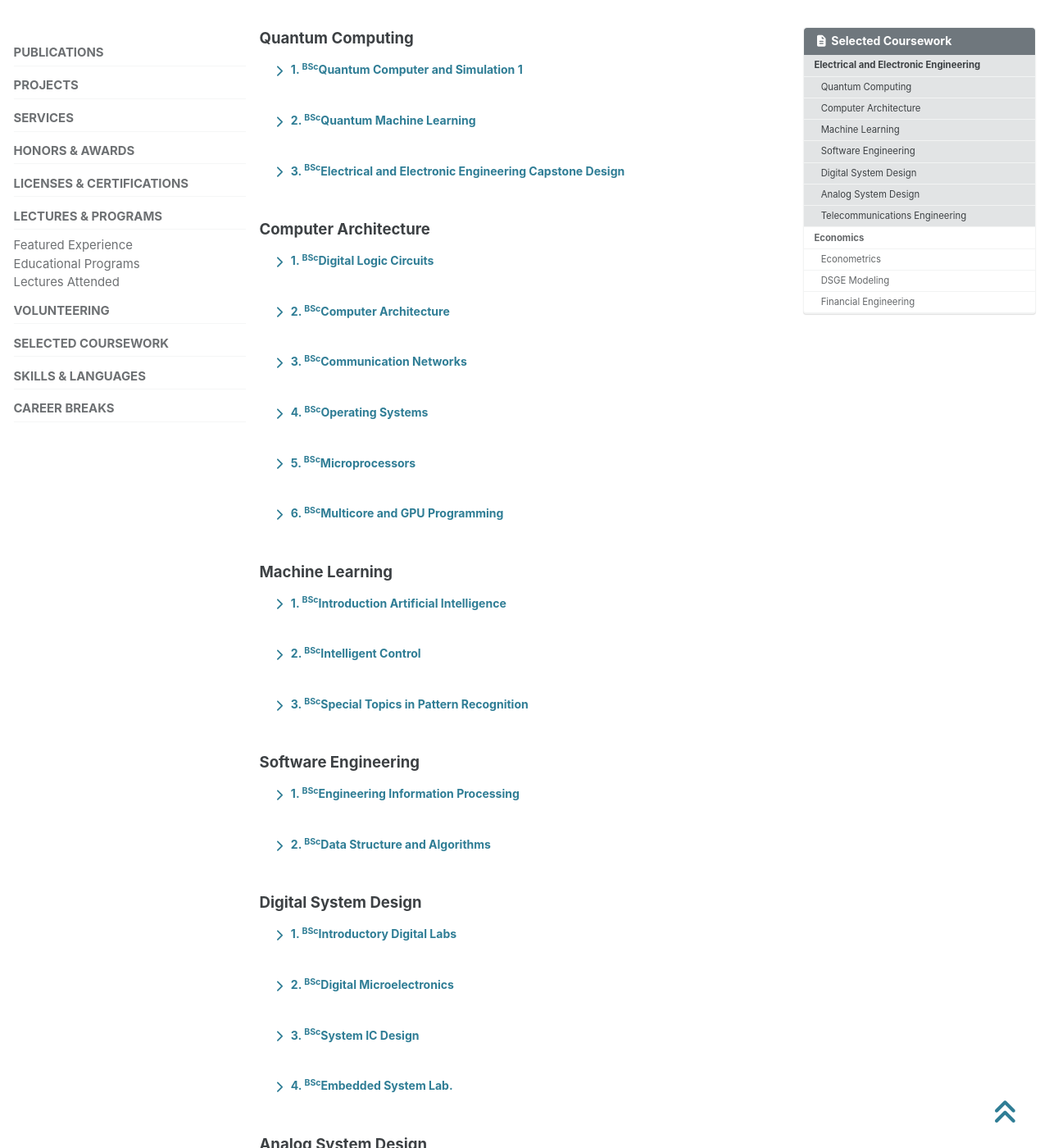
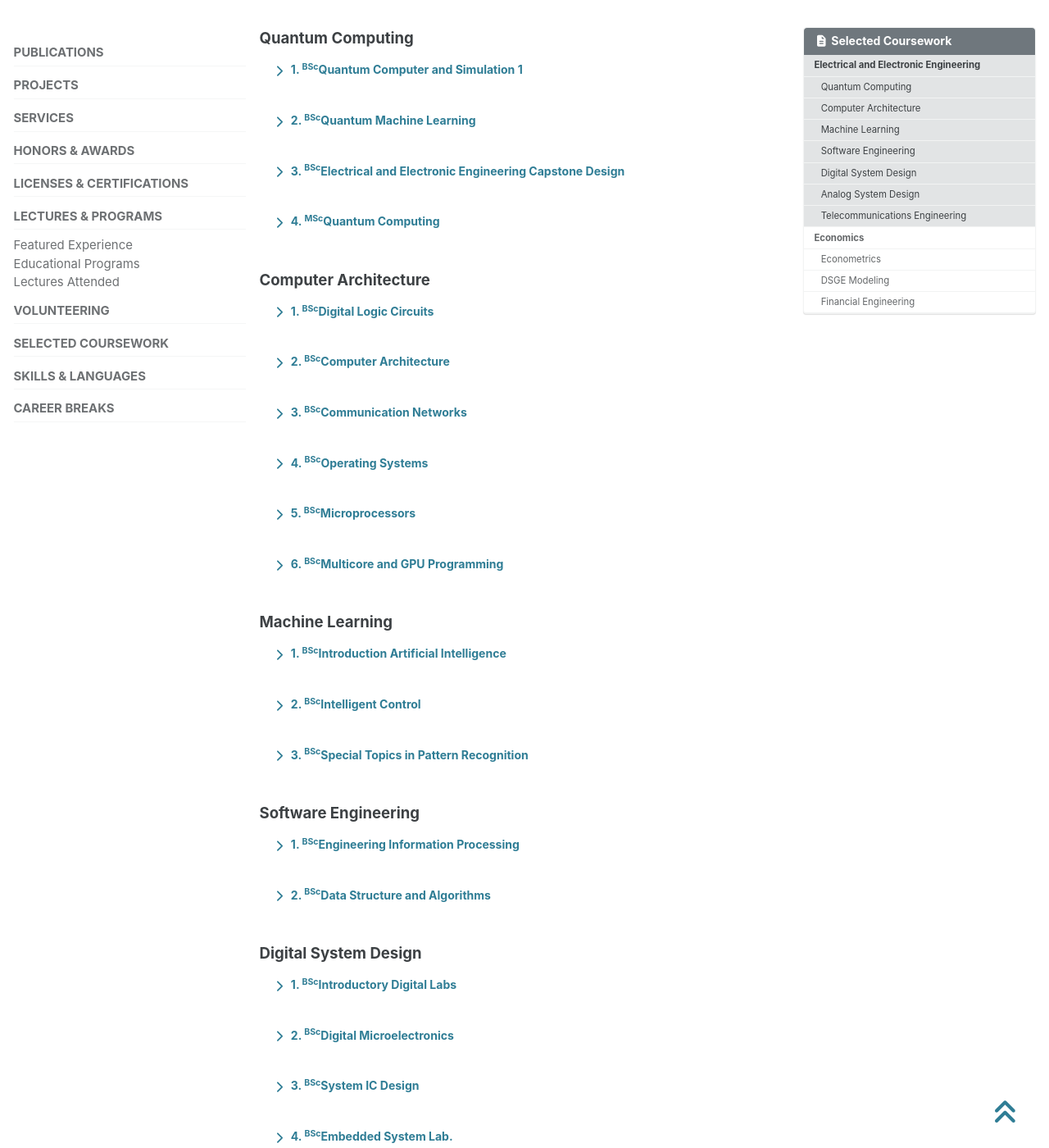
Before and after one commit to fluorite42/fluorite42.github.io, a Jekyll site: the page built from _portfolio/coursework.md, in a window 1280 px wide and 1400 px high, scrolled down 210 px. Shown: the whole window at 82% size. Built offline with Jekyll 4.4.1, drawn with Linux system fonts in a browser that asks for light colours; cached includes are drawn as plain includes; some of the changed text lies outside the part shown.

Commit message:
ADD courseworks

```diff
--- a/_portfolio/coursework.md
+++ b/_portfolio/coursework.md
@@ -156,6 +156,47 @@
     </a>
   </li>
 </ul>
+
+</div>
+
+<!-- ------------------------------------ -->
+
+<a class="btn" onclick="toggleContent(this)">
+    <i class="toggle-icon" data-feather="chevron-right" style="vertical-align: middle; width: 1.5em; height:1.5em;"></i>
+    4. <sup>MSc</sup>Quantum Computing
+</a>
+
+<div class="description" style="display: none;">
+
+<h6>Course Objective</h6>
+<ul>
+  <li>Acquire a firm understanding of the quantum-mechanical foundations of qubit superposition, entanglement, and interference at the heart of all quantum computations.</li>
+  <li>Understand the early quantum algorithms such as Deutsch’s Problem, Bernstein-Vazirani, and Quantum FFT, and be able to code and execute them on a QPU.</li>
+  <li>Know recent near-term quantum algorithms like the quantum simulation of Hamiltonian dynamics.</li>
+  <li>Understand and control, in principle, the quantum circuit compilation pipeline and error mitigation techniques to execute near-term quantum workloads on QPUs.</li>
+</ul>
+
+<h6>Textbook</h6>
+<ol>
+  <li>
+    A Course in Quantum Computing (for the Community College) Volume 1 by Michael Loceff
+    <a href="https://lapastillaroja.net/wp-content/uploads/2016/09/Intro_to_QC_Vol_1_Loceff.pdf" target="_blank">
+      <i class="fa fa-book" title="Reference"></i>
+    </a>
+  </li>
+  <li>
+    Quantum Information Science (Oxford University Press) by Riccardo Manenti and Mario Motta
+    <a href="https://a.co/d/hEAaItv" target="_blank">
+      <i class="fab fa-amazon" title="Amazon"></i>
+    </a>
+  </li>
+  <li>
+    Quantum Algorithms via Linear Algebra (MIT Press) by Richard J. Lipton and Kenneth W. Regan
+    <a href="https://a.co/d/hLAZzDM" target="_blank">
+      <i class="fab fa-amazon" title="Amazon"></i>
+    </a>
+  </li>
+</ol>
 
 </div>
 
@@ -771,6 +812,38 @@
 
 <!-- ------------------------------------ -->
 
+<a class="btn" onclick="toggleContent(this)">
+    <i class="toggle-icon" data-feather="chevron-right" style="vertical-align: middle; width: 1.5em; height:1.5em;"></i>
+    5. <sup>MSc</sup>Semiconductor Memory Design
+</a>
+
+<div class="description" style="display: none;">
+
+<h6>Course Objective</h6>
+<ul>
+  <li>Learn the relevant design and technology topics for the current and emerging semiconductor memories.</li>
+  <li>Instructors from SK Hynix deliver weekly lectures on the following topics:
+    <ol>
+      <li>SK Hynix & Memory Tech Overview</li>
+      <li>DRAM Design & Operation</li>
+      <li>Computing DRAM</li>
+      <li>Mobile DRAM</li>
+      <li>I/O Interface</li>
+      <li>HBM Technology</li>
+      <li>Advanced Package Technologies</li>
+      <li>NAND Flash Design & Operation</li>
+      <li>Flash Solution Products</li>
+      <li>Memory and Storage Solution for Generative AI</li>
+      <li>CMOS Image Sensor Design</li>
+      <li>Emerging Memory Design Technologies</li>
+    </ol>
+  </li>
+</ul>
+
+</div>
+
+<!-- ------------------------------------ -->
+
 ### Analog System Design
 
 <a class="btn" onclick="toggleContent(this)">
```
